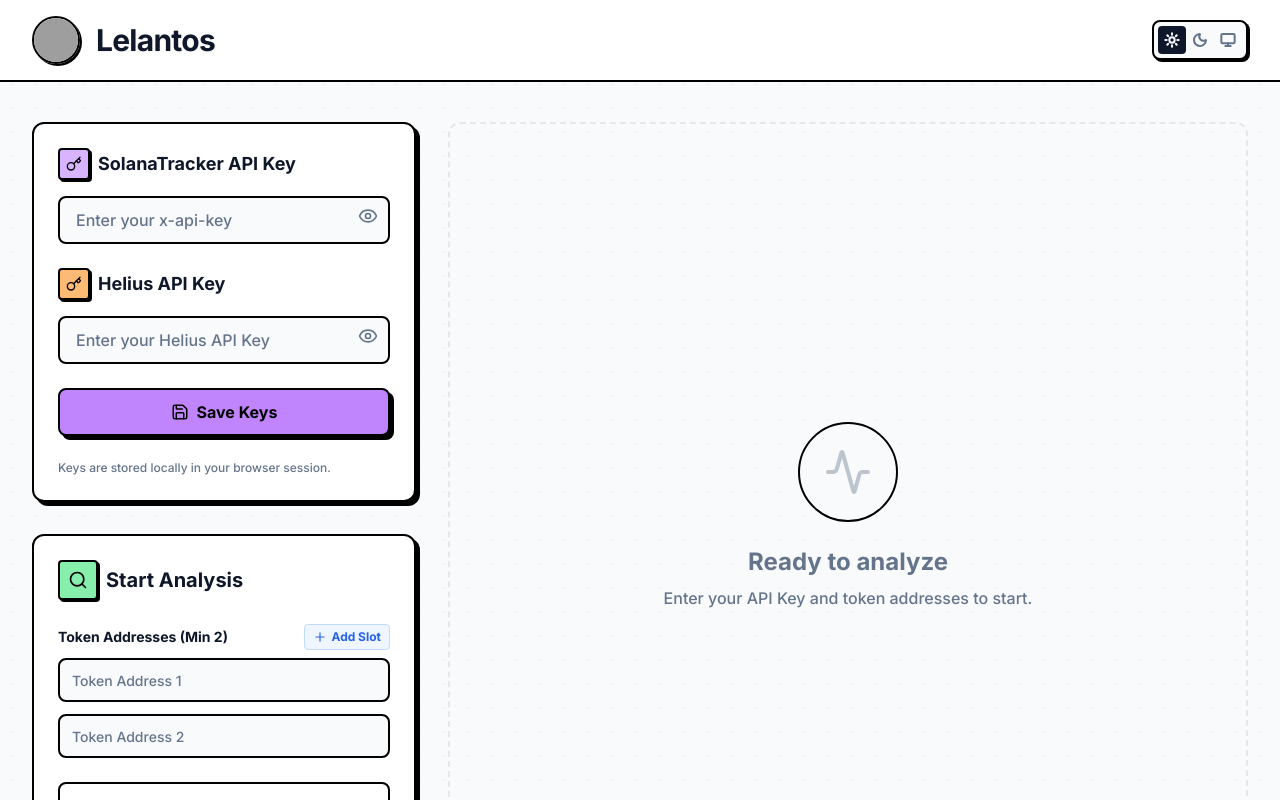
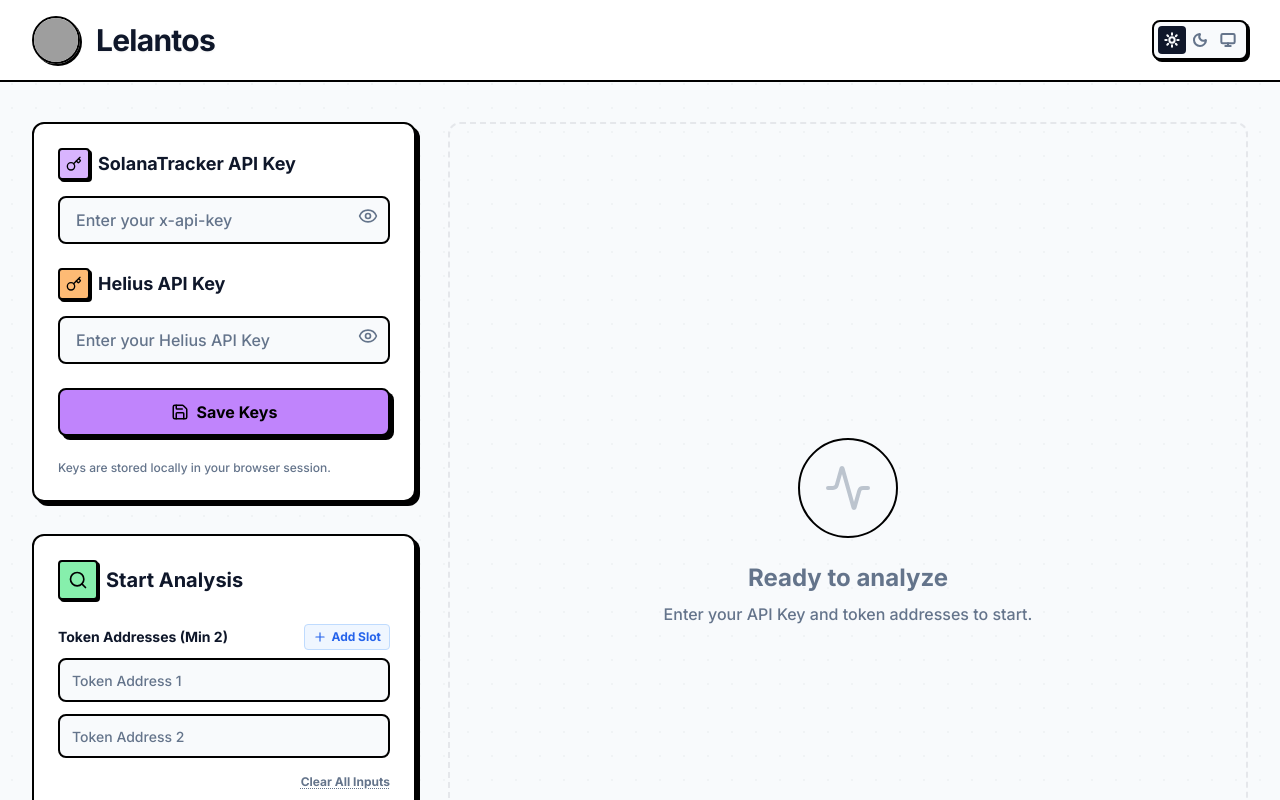
Before and after one commit to heil-kaizen/lelantos, a React (Vite) app: page / in a window 1280 px wide. Shown: the top 800 px of the page. Built offline with nearby package versions, Linux system fonts and the light colour scheme; grey boxes are pictures that could not be loaded.

Commit message:
Add clear all inputs button to AnalysisForm

```diff
--- a/components/AnalysisForm.tsx
+++ b/components/AnalysisForm.tsx
@@ -22,6 +22,10 @@
       newTokens.splice(index, 1);
       setTokens(newTokens);
     }
+  };
+
+  const handleClearAll = () => {
+    setTokens(['', '']);
   };
 
   const handleTokenChange = (index: number, value: string) => {
@@ -84,6 +88,16 @@
               </div>
             ))}
           </div>
+
+          <div className="mt-4 flex justify-end">
+            <button
+                type="button"
+                onClick={handleClearAll}
+                className="text-xs font-bold text-skin-muted hover:text-red-600 underline decoration-dotted underline-offset-2 transition-colors"
+            >
+                Clear All Inputs
+            </button>
+          </div>
         </div>
 
         <button
```
